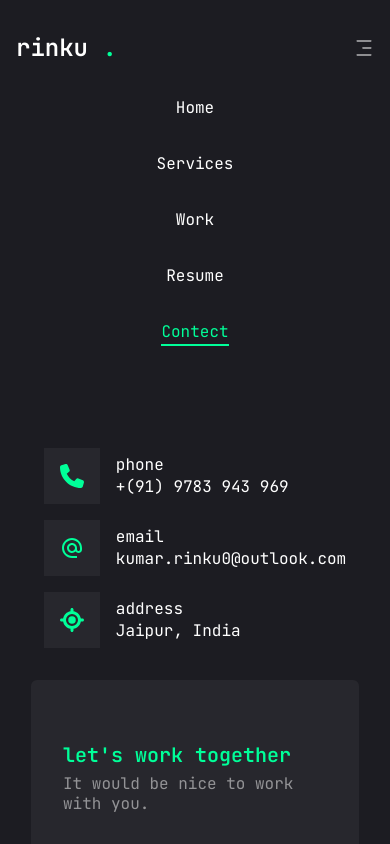
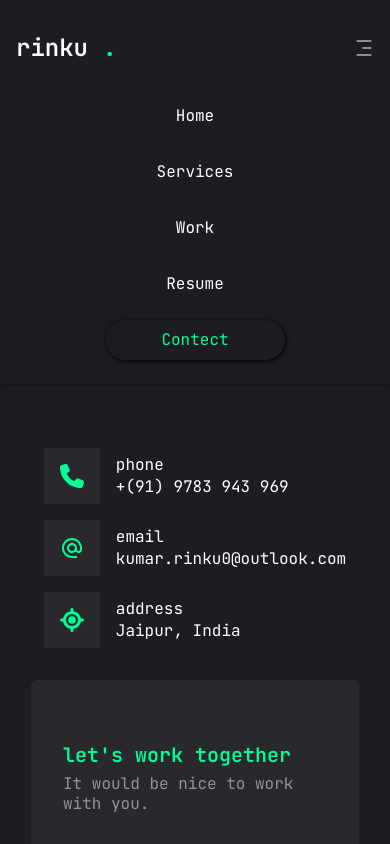
Before and after one commit to kumar-rinku0/rinku-portfolio, a Next.js app: page /contect in a window 390 px wide. Both pictures are taken after a click on the icon 364 px from the left and 48 px from the top of the page. Shown: the top 844 px of the page. Built offline with nearby package versions, Linux system fonts and the light colour scheme.

Commit message:
mobile-nav fix

```diff
--- a/src/app/contect/page.tsx
+++ b/src/app/contect/page.tsx
@@ -94,7 +94,7 @@ const Contect = () => {
   }
 
   return (
-    <div className="h-full w-full">
+    <div className="h-full w-full relative">
       <AnimatePresence>
         {alert && (
           <Alert
--- a/src/app/globals.css
+++ b/src/app/globals.css
@@ -21,5 +21,11 @@
   h3 {
     @apply text-xl xl:text-2xl leading-[1.1] font-semibold font-primary;
   }
+  .shadow-g {
+    box-shadow: 1px 1px 4px #121212;
+  }
+  .shadow-w {
+    box-shadow: 1px 1px 4px #000;
+  }
 
 }
--- a/src/app/template.tsx
+++ /dev/null
@@ -1,34 +0,0 @@
-"use client";
-
-import { AnimatePresence, motion } from "framer-motion";
-import { usePathname } from "next/navigation";
-
-const defaultAnimation = {
-    hidden: {
-        opacity: 0,
-        x: "-100vw",
-    },
-    visible: {
-        opacity: 1,
-        x: 0,
-        transition: { duration: 0.4, ease: "easeIn" },
-    },
-};
-
-const Template = ({ children }: { children: React.ReactNode }) => {
-    const pathname = usePathname();
-    return (
-        <AnimatePresence>
-            <motion.div
-                key={pathname}
-                variants={defaultAnimation}
-                initial={"hidden"}
-                animate={"visible"}
-            >
-                {children}
-            </motion.div>
-        </AnimatePresence>
-    );
-};
-
-export default Template;
--- a/src/components/Alert.tsx
+++ b/src/components/Alert.tsx
@@ -7,11 +7,6 @@ import {
 } from "react-icons/fa";
 
 const errorTypes = [
-    {
-        type: "error",
-        icon: <FaExclamationCircle className="text-red-500" />,
-        message: "fill out the details.",
-    },
     {
         type: "success",
         icon: <FaCheckCircle className="text-accent" />,
@@ -84,7 +79,7 @@ const Alert = ({
                 x: "80vw",
                 transition: { delay: delay || 0, type: "spring", duration: 1 },
             }}
-            className="top-0 left-0 right-0 fixed"
+            className="top-4 left-0 right-0 absolute"
         >
             <div className={containerStyle}>
                 {errorType.map((item, index) => {
--- a/src/components/Header.tsx
+++ b/src/components/Header.tsx
@@ -62,12 +62,12 @@ const MobileNav = () => {
     <div className="h-8">
         <CiMenuFries className="h-8 text-xl" onClick={() => setIsOpen( !isOpen )}/>
     </div>
-    <div className={`${isOpen && "h-80 flex flex-col"} transition-all duration-500`}>
+    <div className={`${isOpen && "h-80 flex flex-col"} transition-all`}>
         {
           isOpen &&
           <nav className={ `absolute flex flex-col items-center justify-start left-0 right-0 top-20 w-full p-4`}>
             {/* nav */}
-            <div className="flex flex-col justify-center items-center gap-8">
+            <div className="flex flex-col justify-center items-center gap-4 w-1/2">
               {links.map((link, index) => {
                 return (
                   <Link
@@ -76,8 +76,8 @@ const MobileNav = () => {
                   onClick={() => setIsOpen(!isOpen)}
                   className={`${
                     link.path === pathname &&
-                    "text-accent border-b-2 border-accent"
-                  } text-base hover:text-accent`}
+                    "text-accent shadow-w rounded-full"
+                  } w-full p-2 text-base hover:text-accent text-center`}
                   >
                     <div className="capitalize"> {link.name} </div>
                   </Link>
@@ -94,7 +94,7 @@ const MobileNav = () => {
 
 const Header = () => {
   return (
-    <header className={`py-8 xl:py-12 text-white h-full`} >
+    <header className={`py-8 xl:py-12 text-white h-full shadow-g`} >
       <div className="container px-4 flex xl:justify-around justify-between items-start h-full">
         {/* logo */}
         <Link href="/" prefetch={false} scroll={false} replace={false}>
```
